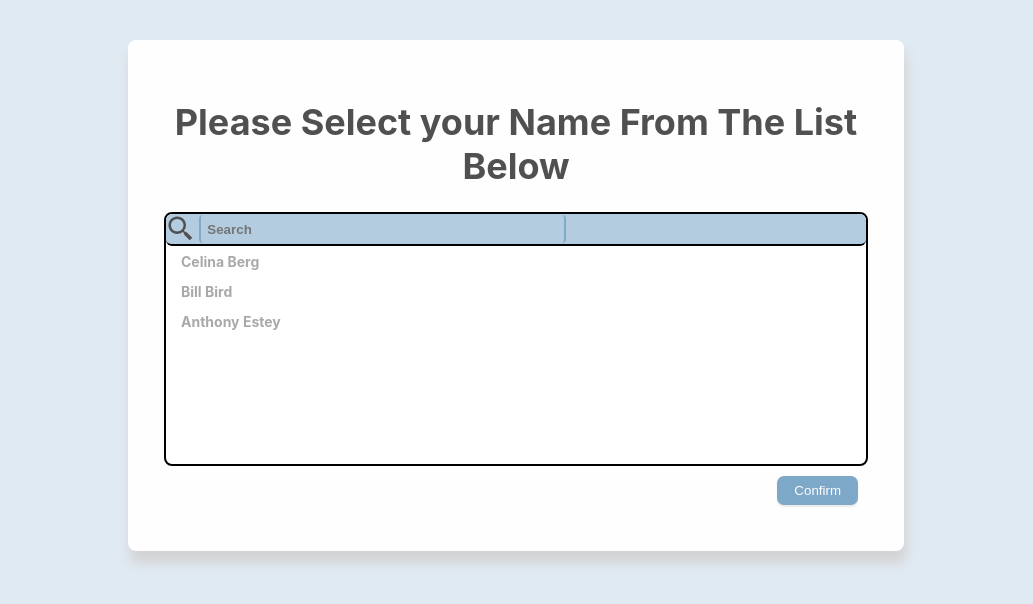
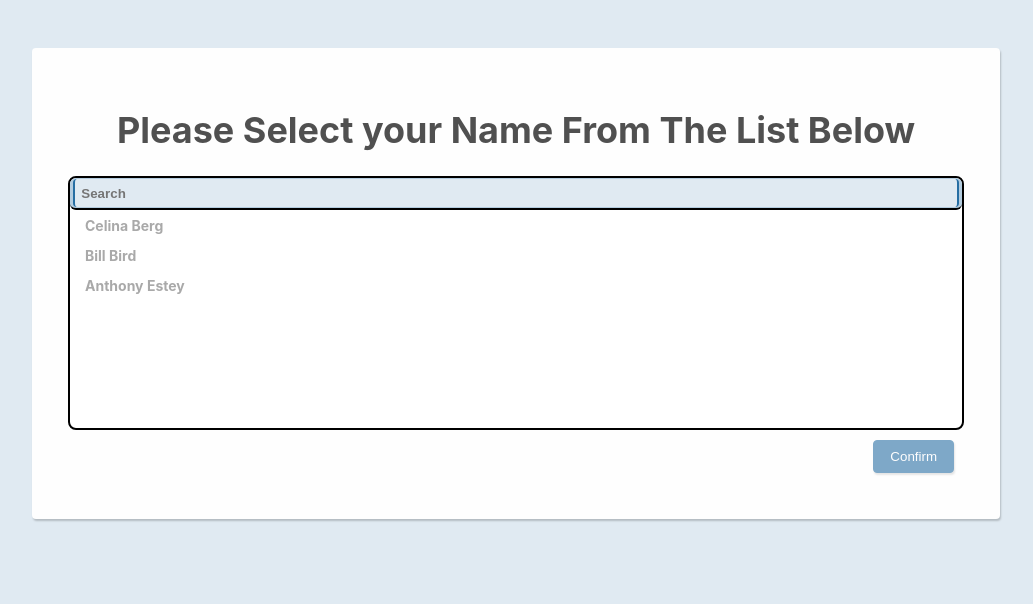
Before and after one commit to seng499-company1/frontend, a React (Create React App) app in the folder best-uvic-scheduler/: page /SelectProfessor in a window 1280 px wide. Shown: the top 604 px of the page, without its empty margins (124-1157 px from the left). Built offline with nearby package versions, Linux system fonts and the light colour scheme.

Commit message:
initial fixes

```diff
--- a/best-uvic-scheduler/src/Components/Alert/alert.tsx
+++ b/best-uvic-scheduler/src/Components/Alert/alert.tsx
@@ -1,5 +1,6 @@
 import React from "react";
 import styled from "styled-components";
+import { DefaultShadow } from "../../GlobalStyles.tsx";
 import "../../index.css";
 
 export interface AlertProps {
@@ -9,42 +10,40 @@ export interface AlertProps {
 const RedBox = styled.div`
   font-size: 0;
   width: 500px;
-  border-radius: 10px;
-  box-shadow: 1px 1px;
+  border-radius: 4px;
+  border: 1px solid var(--danger-400);
+  ${DefaultShadow}
   display: grid;
-  display: flex;
   align-items: center;
-  justify-content: center;
-  height: 32px;
-  background-color: var(--danger-600);
+  background-color: var(--danger-50);
+  padding: var(--space-small) var(--space-large);
   grid-template-columns: repeat(3, 1fr);
 `;
 
 const AlertText = styled.p`
-  text-shadow: 0.25px 0.5px black;
-  opacity: 1;
-  grid-column: 1 / 3;
+  grid-column: 1;
   color: black;
   font-size: 16px;
   grid-row: 1;
-  font-style: bold;
+  font-weight: bold;
+  margin: 0;
 `;
 
 const Message = styled.p`
   color: black;
-  grid-column: 2 / 3;
-  font-size: 12px;
-  font-style: italic;
-  font-style: bold;
+  grid-column: 2 / -1;
+  font-size: var(--font-size-normal);
   grid-row: 1;
+  margin: 0;
 `;
 
 export function Alert(props: AlertProps) {
   return (
     <RedBox>
-      <AlertText>Alert:&emsp;&emsp;&emsp;</AlertText>
+      <AlertText>Alert:</AlertText>
       <Message>
-        *You have {props.new_entries} new professor data entries*
+        You have {props.new_entries} new professor data entr
+        {props.new_entries === 1 ? "y" : "ies"}
       </Message>
     </RedBox>
   );
--- a/best-uvic-scheduler/src/Components/Input/input.tsx
+++ b/best-uvic-scheduler/src/Components/Input/input.tsx
@@ -1,6 +1,6 @@
 import React from "react";
 import styled from "styled-components";
-import '../../index.css';
+import "../../index.css";
 
 export interface TextInputProps {
   children: React.ReactNode;
@@ -11,15 +11,21 @@ export interface TextInputProps {
 
 const TextInput = styled.input`
   margin: 0;
-  padding: 5px;
-  border-radius: 16px;
-  border: 1px solid #000000;
+  border-radius: 4px;
+  padding: var(--space-2x-small) var(--space-x-small);
+  border: 1px solid var(--border);
+  font-size: var(--font-size-normal);
 `;
 
 export function TextInputView(props: TextInputProps) {
   return (
-    <TextInput placeholder={props.placeholder} value={props.DefaultValue} onchange={props.onChange} type="text">
-    {props.children}
+    <TextInput
+      placeholder={props.placeholder}
+      value={props.DefaultValue}
+      onchange={props.onChange}
+      type="text"
+    >
+      {props.children}
     </TextInput>
   );
 }
--- a/best-uvic-scheduler/src/Components/SearchBar/Searchbar.tsx
+++ b/best-uvic-scheduler/src/Components/SearchBar/Searchbar.tsx
@@ -1,6 +1,6 @@
 import React from "react";
 import styled from "styled-components";
-import '../../index.css';
+import "../../index.css";
 import { BiSearchAlt2 } from "react-icons/bi";
 
 export interface SearchBarProps {
@@ -13,9 +13,7 @@ export interface SearchBarDivProps {
   children: React.ReactNode;
 }
 
-export interface SearchBarInputProps {
-
-}
+export interface SearchBarInputProps {}
 
 const SearchBarDiv = styled.div`
   margin: 0;
@@ -24,49 +22,46 @@ const SearchBarDiv = styled.div`
   width: 100%;
   display: flex;
   align-items: center;
-  justifyContent: start;
+  justifycontent: start;
   background-color: var(--primary-100);
   border: 2px solid #000000;
-  border-top-width: ${(props) => props.InList ? "0" : "2px"};
-  border-left-width: ${(props) => props.InList ? "0" : "2px"};
-  border-right-width: ${(props) => props.InList ? "0" : "2px"};
-  border-radius: ${(props) => props.InList ? "6px" : "8px"};
+  border-top-width: ${(props) => (props.InList ? "0" : "2px")};
+  border-left-width: ${(props) => (props.InList ? "0" : "2px")};
+  border-right-width: ${(props) => (props.InList ? "0" : "2px")};
+  border-radius: ${(props) => (props.InList ? "6px" : "8px")};
 `;
 
 const SearchBarInput = styled.input`
   padding: 0.5em;
   margin: 0 0.2em 0 0.2em;
-  width: 50%;
-  background-color: var(--primary-100);
+  width: 100%;
+  background-color: var(--primary-50);
   color: #000000;
   font-weight: bold;
-  border: 2px solid var(--primary-200);
+  border: 2px solid var(--primary-400);
   border-top-width: 0;
   border-bottom-width: 0;
   border-radius: 4px;
 `;
 
 SearchBarDiv.defaultProps = {
-  InList: false
+  InList: false,
 };
 
 export function SearchBarInputView(props: SearchBarInputProps) {
-  return (
-      <SearchBarInput placeholder="Search" ></SearchBarInput>
-  );
+  return <SearchBarInput placeholder="Search"></SearchBarInput>;
 }
 
 export function SearchBarDivView(props: SearchBarDivProps) {
-  return (
-    <SearchBarDiv InList={props.InList}>{props.children}</SearchBarDiv>
-  );
+  return <SearchBarDiv InList={props.InList}>{props.children}</SearchBarDiv>;
 }
 
 export function SearchBarView(props: SearchBarProps) {
   return (
     <SearchBarDivView InList={props.InList}>
-      <BiSearchAlt2 style={{ height: 30, width: 30 }}/>
-      <SearchBarInputView/>
+      <SearchBarInputView>
+        <BiSearchAlt2 style={{ height: 30, width: 30 }} />
+      </SearchBarInputView>
     </SearchBarDivView>
   );
 }
--- a/best-uvic-scheduler/src/Components/background/background.tsx
+++ b/best-uvic-scheduler/src/Components/background/background.tsx
@@ -1,17 +1,17 @@
 import React from "react";
 import styled from "styled-components";
+import { DefaultShadow } from "../../GlobalStyles.tsx";
 import "../../index.css";
 
 const InsideDivStyle = styled.div`
-  width: 55%;
-  margin-top: 40px;
-  margin-bottom: 40px;
+  width: 70%;
+  margin-top: var(--space-4x-large);
   padding: 36px;
-  border-radius: 8px;
-  background-color: #fefefe;
+  border-radius: 4px;
+  background-color: var(--surface);
   height: 100%;
   position: relative;
-  box-shadow: 2px 12px 12px lightgray;
+  ${DefaultShadow}
 `;
 
 const OutsideDivStyle = styled.div`
--- a/best-uvic-scheduler/src/Components/button/button.tsx
+++ b/best-uvic-scheduler/src/Components/button/button.tsx
@@ -1,60 +1,76 @@
 import React from "react";
 import styled from "styled-components";
-import '../../index.css';
+import { DefaultShadow } from "../../GlobalStyles.tsx";
+import "../../index.css";
 
 const ButtonTheme = {
   Primary: {
     default: "var(--primary)",
     hover: "var(--primary-700)",
-    textcolor: "#FEFEFE"
+    textcolor: "var(--grey-50)",
   },
   Secondary: {
-    default: "var(--grey-100)",
-    hover: "var(--grey-200)",
-    textcolor: "#005791"
+    default: "var(--grey-50)",
+    hover: "var(--grey-50)",
+    textcolor: "var(--primary)",
   },
   Cancel: {
     default: "var(--danger-700)",
     hover: "var(--danger-900)",
-    textcolor: "#FEFEFE"
-  }
+    textcolor: "var(--grey-50)",
+  },
 };
 
 export interface CustomButtonProps {
   customClickEvent: any;
   Theme: ButtonTheme;
-  Disabled? : boolean;
+  Disabled?: boolean;
   children: React.ReactNode;
 }
 
 //
 const CustomButton = styled.button`
-  background-color: ${(props) => ButtonTheme[props.Theme].default};
+  background-color: ${(props) =>
+    props.Theme == "Secondary" ? "#fff" : ButtonTheme[props.Theme].default};
   color: ${(props) => ButtonTheme[props.Theme].textcolor};
   cursor: pointer;
-  box-shadow: 0px 2px 2px lightgray;
-  border: 2px solid ${(props) => ButtonTheme[props.Theme].default};
-  border-radius: 7px;
-  padding: 5px 15px;
+  ${DefaultShadow}
+  border: 1px solid ${(props) => ButtonTheme[props.Theme].default};
+  border-radius: 4px;
+  padding: var(--space-x-small) var(--space-large);
   &:hover {
-    background-color: ${(props) => props.Disabled ? ButtonTheme[props.Theme].default : ButtonTheme[props.Theme].hover};
-    border: 2px solid ${(props) => props.Disabled ? ButtonTheme[props.Theme].default : ButtonTheme[props.Theme].hover};
+    background-color: ${(props) =>
+      props.Disabled
+        ? ButtonTheme[props.Theme].default
+        : ButtonTheme[props.Theme].hover};
+    border: 2px solid
+      ${(props) =>
+        props.Disabled
+          ? ButtonTheme[props.Theme].default
+          : ButtonTheme[props.Theme].hover};
   }
-  ${({ Disabled }) => Disabled && `
+  ${({ Disabled }) =>
+    Disabled &&
+    `
     cursor: default;
     opacity: 0.5;
   `}
 `;
 
-
 CustomButton.defaultProps = {
   Theme: "Primary",
-  Disabled: false
+  Disabled: false,
 };
 
 export function CustomButtonView(props: CustomButtonProps) {
   return (
-      <CustomButton Theme={props.Theme} Disabled={props.Disabled} onClick={props.customClickEvent}>{props.children}</CustomButton>
+    <CustomButton
+      Theme={props.Theme}
+      Disabled={props.Disabled}
+      onClick={props.customClickEvent}
+    >
+      {props.children}
+    </CustomButton>
   );
 }
 
--- /dev/null
+++ b/best-uvic-scheduler/src/GlobalStyles.tsx
@@ -0,0 +1 @@
+export const DefaultShadow = "box-shadow: 1px 2px 2px rgba(0, 0, 0, 0.2);";
--- a/best-uvic-scheduler/src/index.css
+++ b/best-uvic-scheduler/src/index.css
@@ -62,7 +62,7 @@ h1 {
   --danger-800: #b12217;
   --danger-900: #a4160e;
 
-  --grey-50: #f0f0f0;
+  --grey-50: #fefefe;
   --grey-100: #d9d9d9;
   --grey-200: #c0c0c0;
   --grey-300: #a6a6a6;
```
